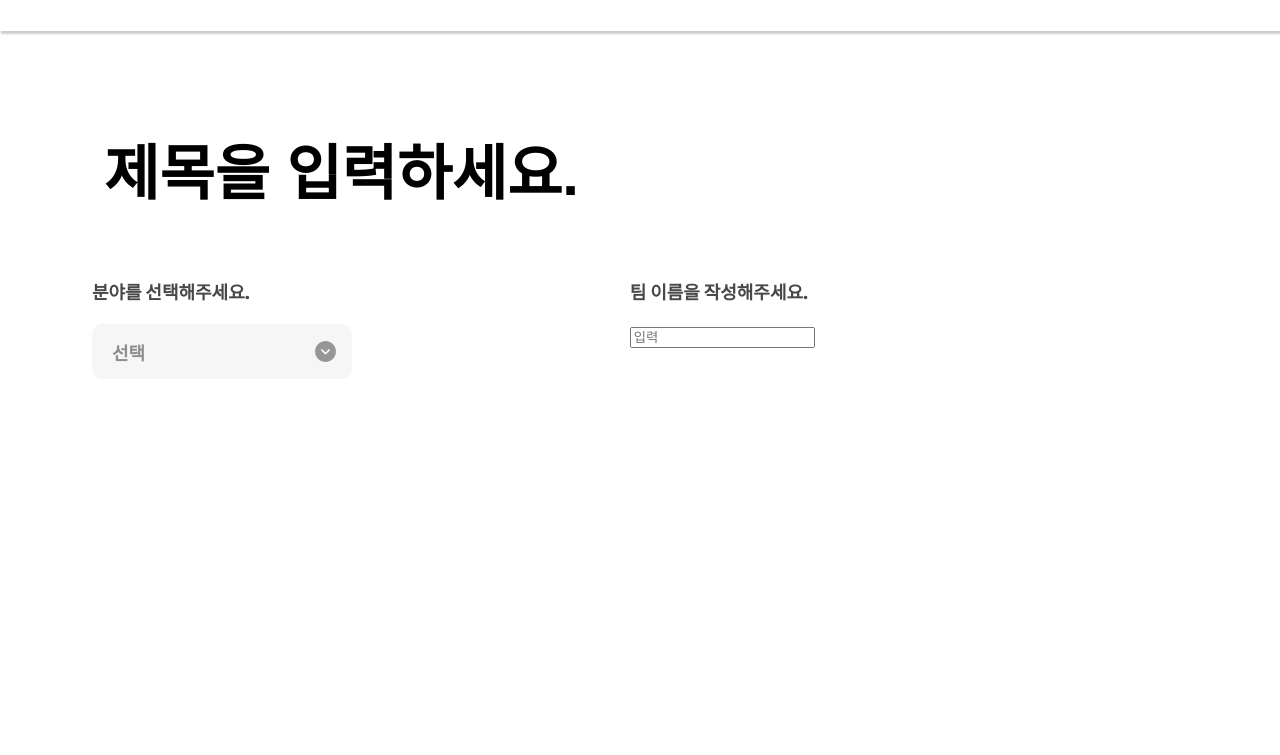
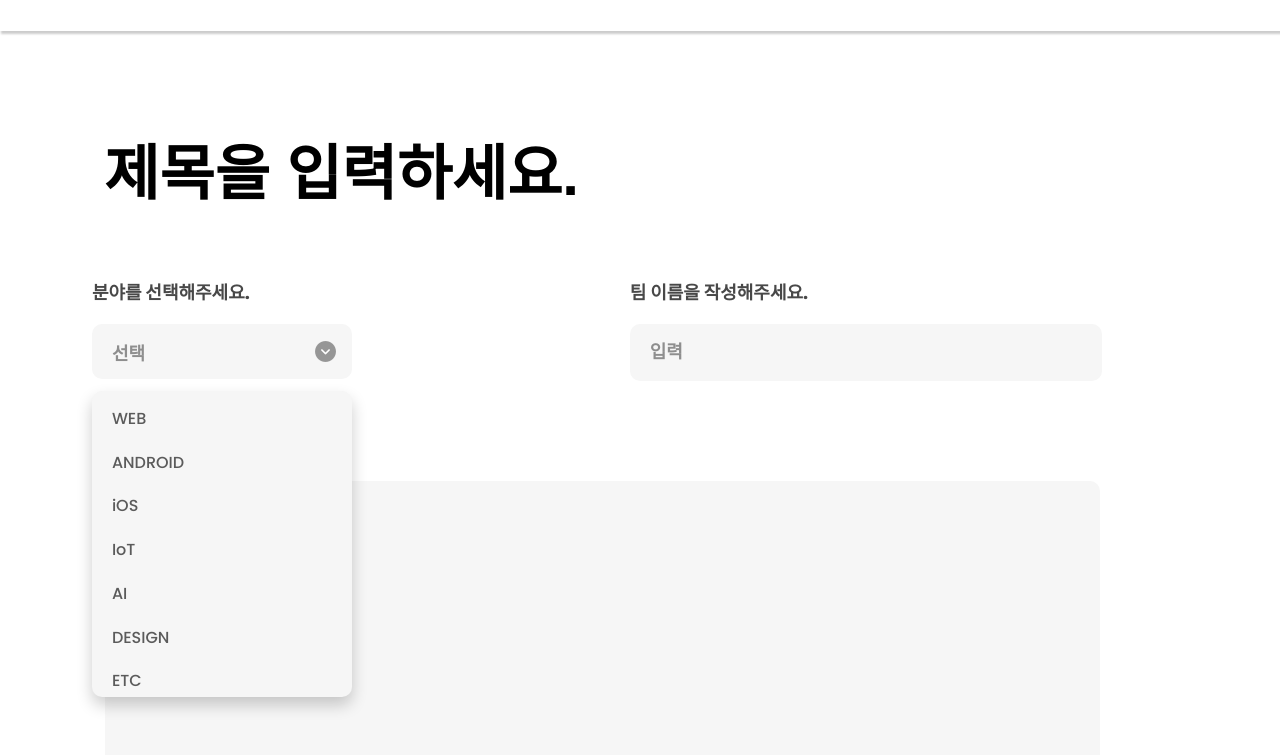
Before and after one commit to iamwls/VARI-PUBLISH, a plain HTML site: page write.html in a window 1280 px wide. Both pictures are taken after a click on the button "선택". Shown: the part 101-856 px from the top of the page. Before the commit the page ends 800 px from the top, so only its background shows below. Drawn offline with nearby package versions, Linux system fonts and the light colour scheme.

Commit message:
[ADD] Add File Btn / Content Text Area

```diff
--- a/js/write.js
+++ b/js/write.js
@@ -1,12 +1,21 @@
-window.onclick = function (event) {
-  if (!event.target.matches(".dropbtn")) {
-    var dropdowns = document.getElementsByClassName("drop-content");
-    var i;
-    for (i = 0; i < dropdowns.length; i++) {
-      var openDropdown = dropdowns[i];
-      if (openDropdown.classList.contains("show")) {
-        openDropdown.classList.remove("show");
-      }
-    }
-  }
-};
+const button = document.querySelector(".dropbtn");
+
+button.addEventListener("click", () => {
+  const dropdown = document.querySelector(".drop-content");
+  dropdown.style.display = "flex";
+});
+
+button.addEventListener("blur", () => {
+  const dropdown = document.querySelector(".drop-content");
+  // 0.2초 뒤에 실행
+  setTimeout(() => {
+    dropdown.style.display = "none";
+  }, 200);
+});
+
+$(function () {
+  $(".addfilebtn").click(function (e) {
+    e.preventDefault();
+    $(".af").click();
+  });
+});
--- a/write.css
+++ b/write.css
@@ -1,7 +1,7 @@
 #html,
 body {
   width: 100%;
-  height: 100vh;
+  height: 130vh;
   padding: 0;
   overflow-x: hidden;
   margin: 0;
@@ -136,6 +136,7 @@ header {
 }
 
 .drop-content {
+  position: absolute;
   display: none;
   margin-top: 12px;
   /* display: flex; */
@@ -148,10 +149,87 @@ header {
   font-size: 16px;
   font-weight: 500px;
   box-shadow: 0px 8px 16px 0px rgba(0, 0, 0, 0.2);
+  z-index: 2;
 }
 
 .drop-content > a {
   color: #5b5b5b;
-  margin-bottom: 15px;
-  margin-left: 20px;
+  width: 92.5%;
+  height: 100%;
+  padding-top: 15px;
+  padding-left: 20px;
 }
+
+.drop-content > a:hover {
+  background-color: #f0f0f0;
+}
+
+.drop-content > .web {
+  border-radius: 10px 10px 0px 0px;
+}
+
+.drop-content > .etc {
+  border-radius: 0px 0px 10px 10px;
+}
+
+.teamnameinput {
+  outline: 0;
+  border: 0;
+  width: 450px;
+  height: 55px;
+  background-color: #f6f6f6;
+  border-radius: 10px;
+  padding-left: 20px;
+  font-size: 18px;
+  font-weight: 600;
+  color: #8e8e8e;
+}
+
+.teamnameinput::placeholder {
+  color: #8e8e8e;
+}
+
+.addfilebtn {
+  margin-top: 20px;
+  margin-right: 960px;
+  width: 120px;
+  background-color: #f6f6f6;
+  height: 40px;
+  color: #8e8e8e;
+  border-radius: 10px;
+  font-size: 14px;
+  font-weight: 600;
+  cursor: pointer;
+}
+
+.af {
+  display: none;
+}
+.contentta {
+  margin-top: 40px;
+  display: flex;
+  justify-content: flex-start;
+}
+
+#contenttextarea {
+  outline: none;
+  border: none;
+  margin-right: 76px;
+  width: 935px;
+  height: 420px;
+  resize: none;
+  background-color: #f6f6f6;
+  padding-left: 30px;
+  padding-right: 30px;
+  padding-top: 30px;
+  border-radius: 10px;
+  font-size: 18px;
+  font-weight: 600;
+  color: #8e8e8e;
+}
+
+#contenttextarea::placeholder {
+  font-size: 18px;
+  font-weight: 600;
+  color: #8e8e8e;
+}
--- a/write.html
+++ b/write.html
@@ -18,8 +18,6 @@
     <meta http-equiv="X-UA-Compatible" content="IE=edge" />
     <meta name="viewport" content="width=device-width, initial-scale=1.0" />
     <title>VARI</title>
-    <script src="https://code.jquery.com/jquery-3.6.0.js"></script>
-    <script type="text/javascript" src="js/write.js"></script>
   </head>
   <body>
     <div class="content">
@@ -65,7 +63,22 @@
             <input type="text" class="teamnameinput" placeholder="입력" />
           </div>
         </div>
+        <div class="addfile">
+          <button class="addfilebtn">+ 파일추가</button>
+          <input type="file" multiple="multiple" type="file" class="af" />
+        </div>
+        <div class="contentta">
+          <textarea
+            name="content"
+            id="contenttextarea"
+            placeholder="내용을 입력하세요."
+          ></textarea>
+        </div>
       </div>
     </div>
+    <script src="https://code.jquery.com/jquery-3.6.0.js"></script>
+    <script type="text/javascript" src="js/write.js"></script>
+    <script src="https://cdnjs.cloudflare.com/ajax/libs/popper.js/1.16.0/umd/popper.min.js"></script>
+    <script src="https://maxcdn.bootstrapcdn.com/bootstrap/4.5.2/js/bootstrap.min.js"></script>
   </body>
 </html>
```
